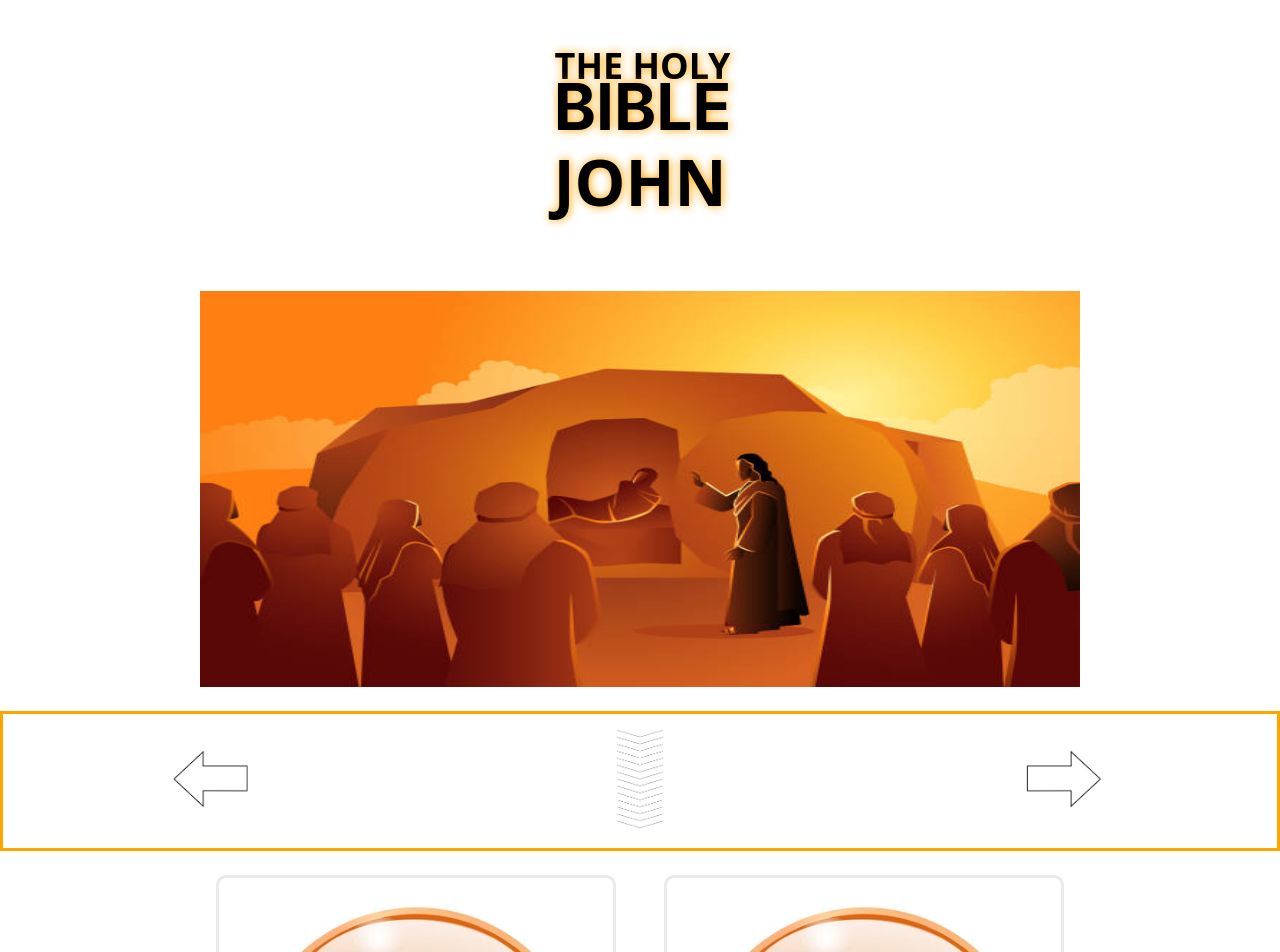
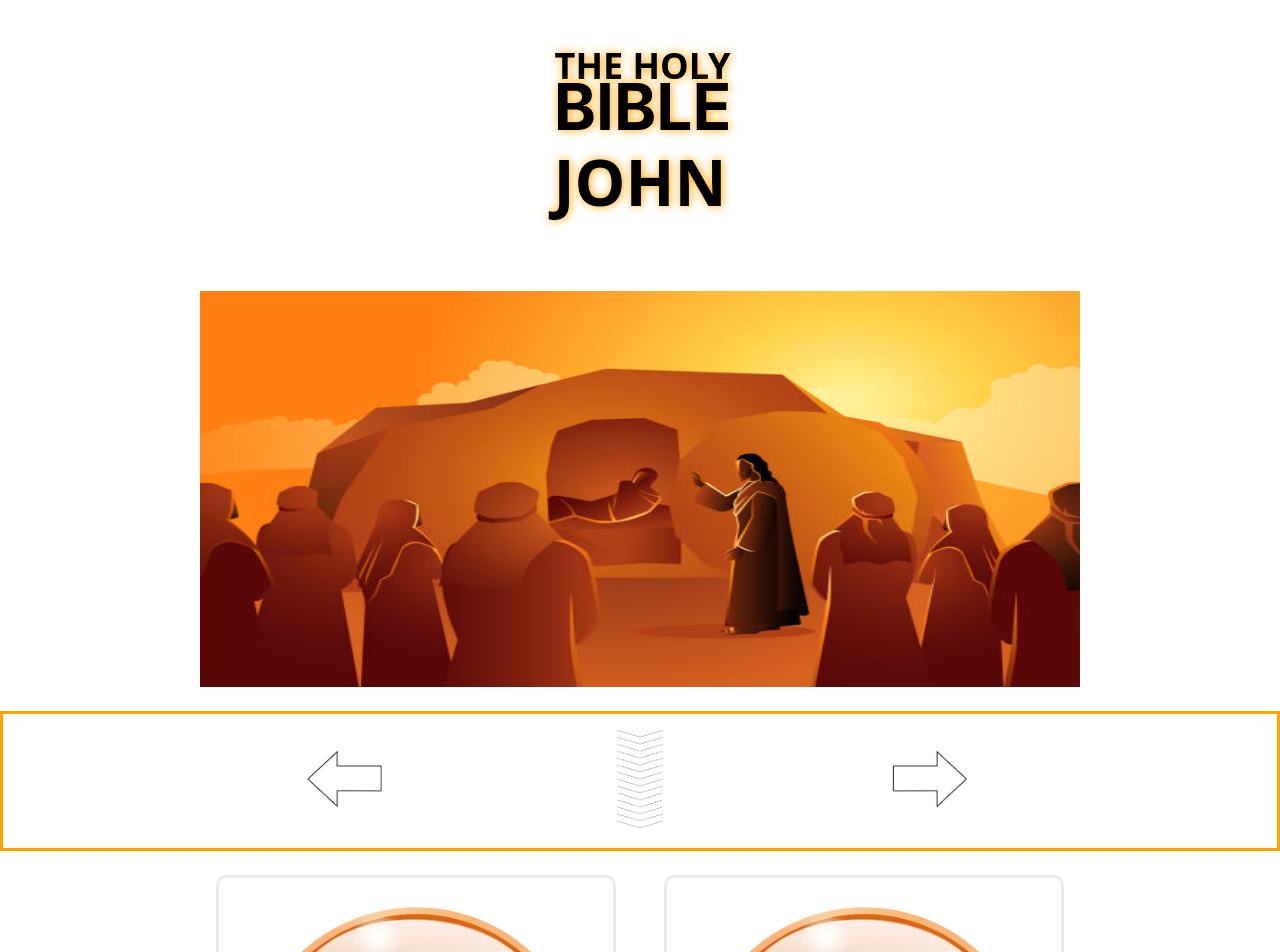
Before and after one commit to jnutt367/john, a Next.js app: page / in a window 1280 px wide. Shown: the top 952 px of the page. Built offline with nearby package versions, Linux system fonts and the light colour scheme.

Commit message:
Update Home.module.css
{
        padding-left: 200px;
        padding-right: 200px;
    }

```diff
--- a/styles/Home.module.css
+++ b/styles/Home.module.css
@@ -332,6 +332,10 @@
         padding-left: 200px;
         padding-right: 200px;
     }
+    .nav {
+        padding-left: 200px;
+        padding-right: 200px;
+    }
 }
 
 
```
